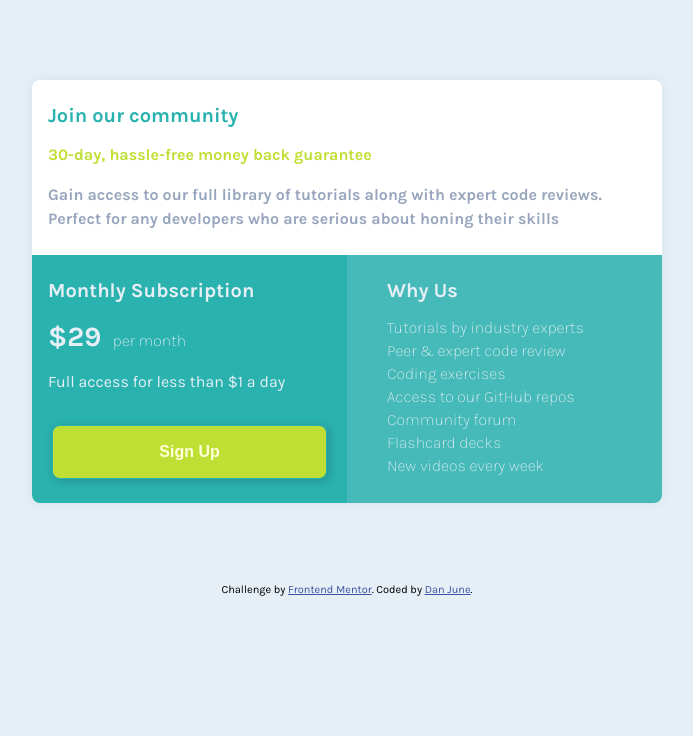
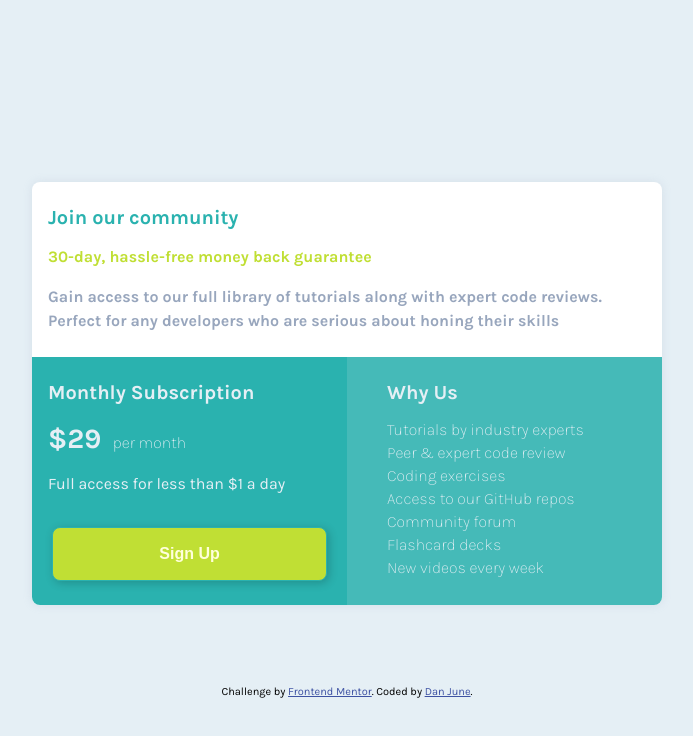
Before and after one commit to imnotdruish/single-price-grid-component, a plain HTML site: page index.html in a window 1280 px wide. Shown: the whole page, without its empty margins (293-986 px from the left). Drawn offline with Linux system fonts and the light colour scheme.

Commit message:
Updated body CSS with suggestion from Frontend Mentor comments.

```diff
--- a/style.css
+++ b/style.css
@@ -35,7 +35,11 @@
 
 /* Main Layout */
 body {
-  margin: 0 auto;
+  min-height: 100vh;
+  display: flex;
+  flex-direction: column;
+  justify-content: center;
+  align-items: center;
   font-family: var(--ff-default);
   background-color: var(--clr-neutral-light-hsl);
 }
```
